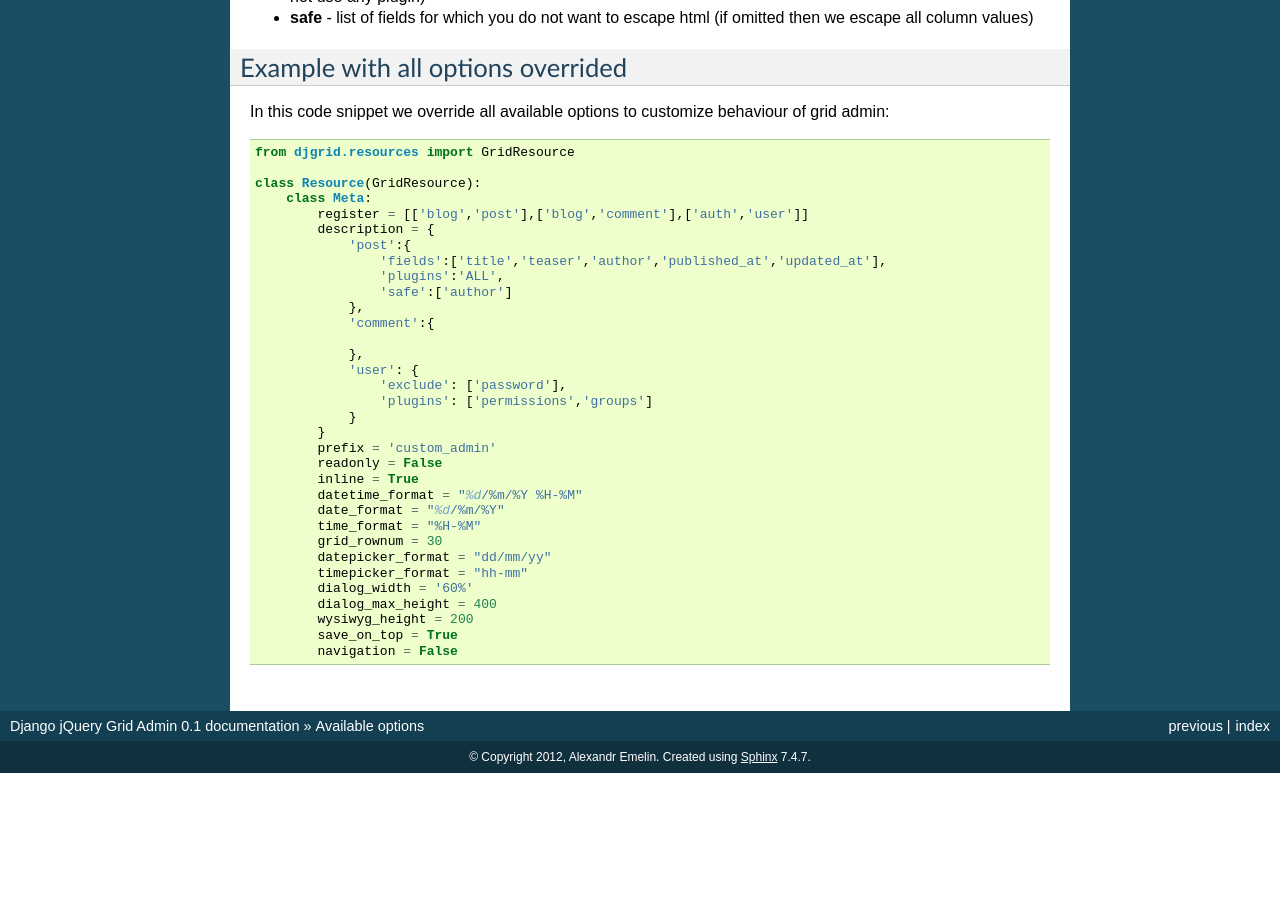
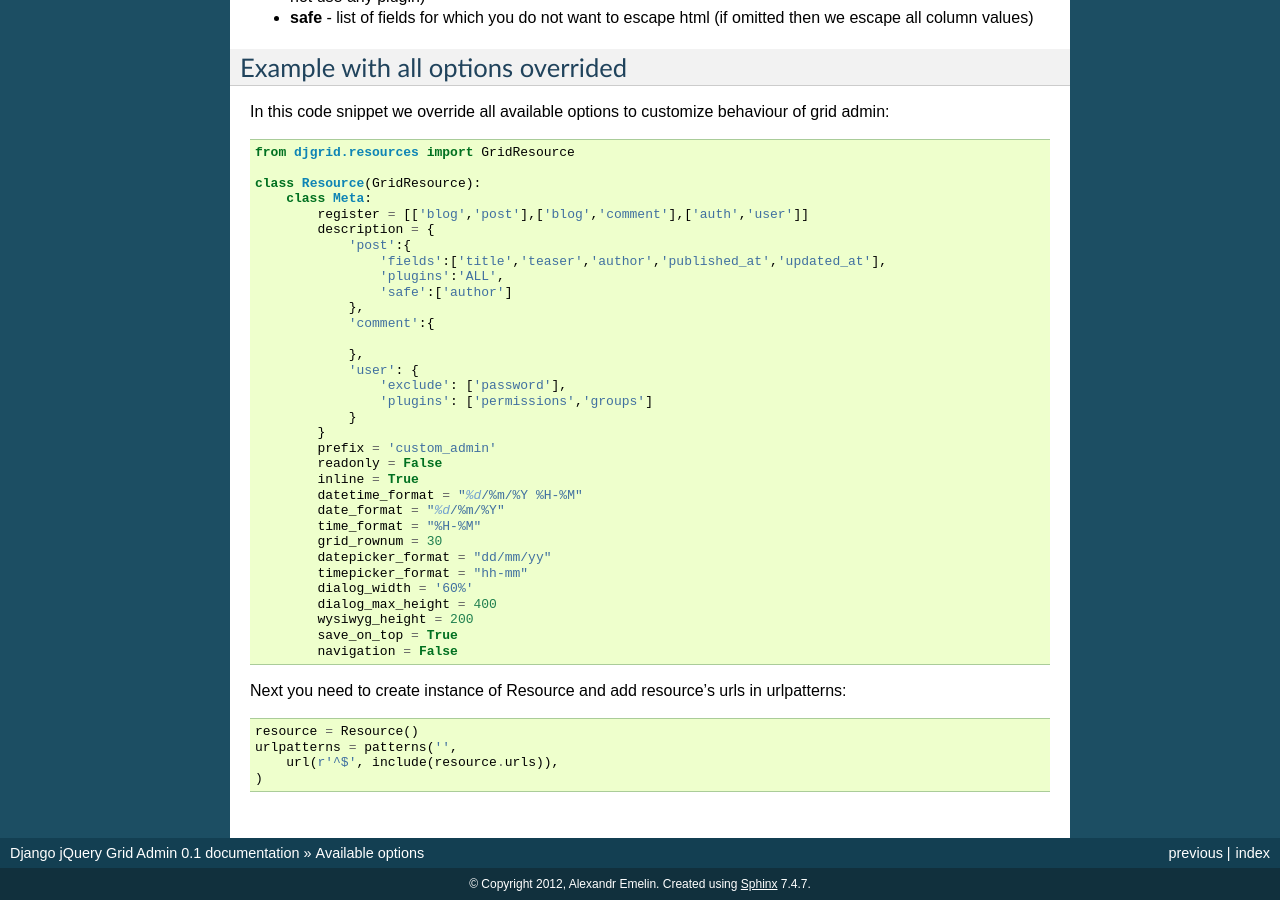
Before and after one commit to FZambia/django-jqgrid-playground, a Sphinx documentation site: the page built from docs/options.rst, in a window 1280 px wide and 900 px high, scrolled down 823 px. Built offline with Sphinx 7.4.7, drawn with Linux system fonts in a browser that asks for light colours; pages that are not in the unit, such as notebooks, are missing from menus; before the commit the page ends 1596 px from its top, so only the background shows below that.

Commit message:
more docs

```diff
--- a/docs/options.rst
+++ b/docs/options.rst
@@ -90,3 +90,10 @@ In this code snippet we override all available options to customize behaviour of
             wysiwyg_height = 200
             save_on_top = True
             navigation = False
+
+Next you need to create instance of Resource and add resource's urls in urlpatterns: ::
+
+    resource = Resource()
+    urlpatterns = patterns('',
+        url(r'^$', include(resource.urls)),
+    )
```
